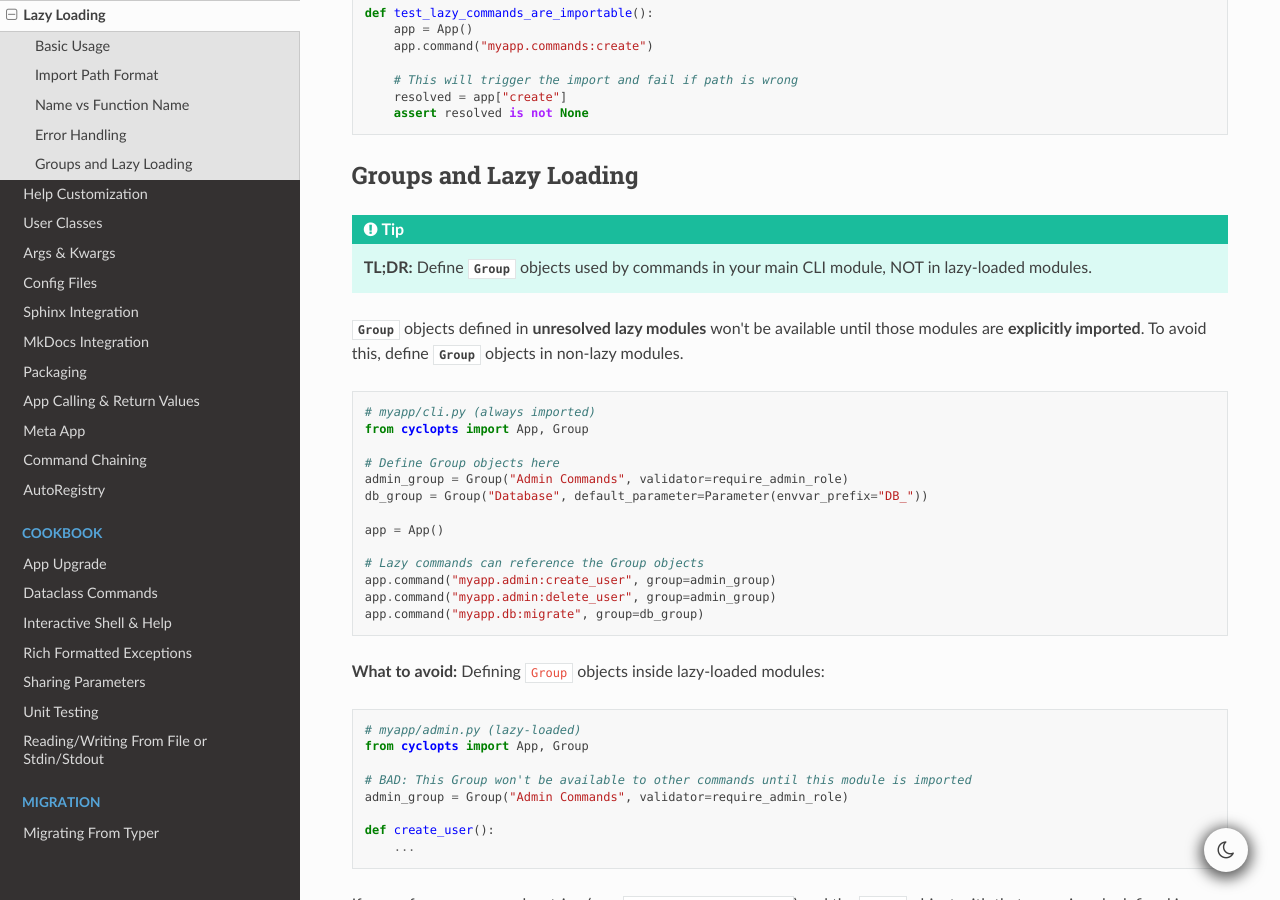
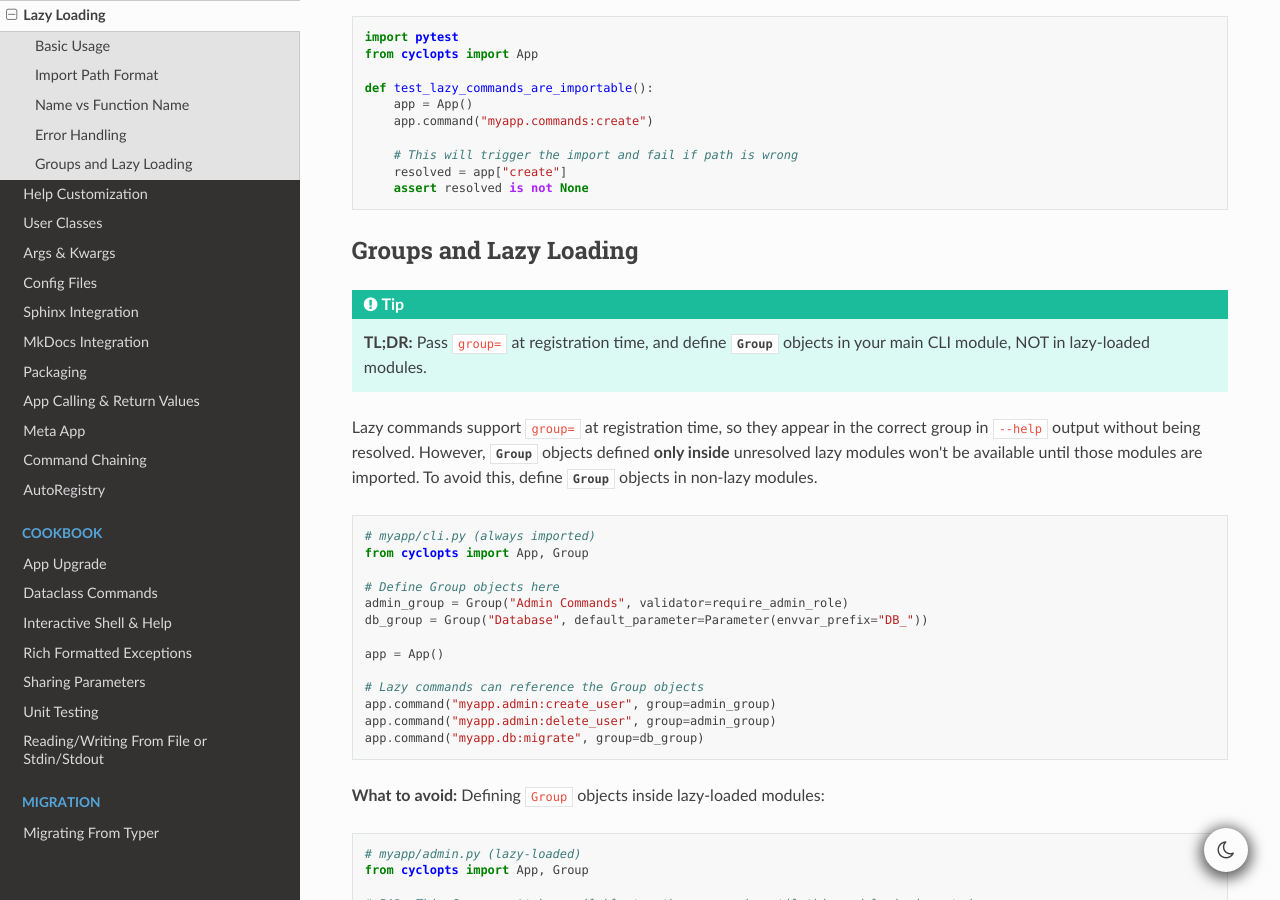
Before and after one commit to BrianPugh/cyclopts, a Sphinx documentation site: the page built from docs/source/lazy_loading.rst, in a window 1280 px wide and 900 px high, scrolled down 2821 px. Built offline with Sphinx 7.4.7 and the Read the Docs theme 3.1.0, drawn with Linux system fonts in a browser that asks for light colours; the version number could not be read and is left out; some of the changed text lies outside the part shown.

Commit message:
update docs

```diff
--- a/docs/source/lazy_loading.rst
+++ b/docs/source/lazy_loading.rst
@@ -48,8 +48,11 @@
 Lazy commands are resolved/imported in these situations:
 
 - **Command Execution** - When the user runs that specific command
-- **Help Generation** - When displaying help that includes the command
+- **Subcommand Help** - When displaying ``--help`` for the specific lazy command (e.g., ``myapp lazy-cmd --help``)
 - **Direct Access** - When accessing via ``app["command_name"]``
+
+Parent ``--help`` (e.g., ``myapp --help``) displays lazy commands using metadata provided at registration time
+(``help=``, ``group=``, ``show=``, ``sort_key=``) **without** resolving them.
 
 In order to benefit from lazy loading, you have to make sure that the files are not imported by other means when your CLI starts up.
 
@@ -156,10 +159,11 @@
 Groups and Lazy Loading
 -----------------------
 
-.. tip:: **TL;DR:** Define :class:`~cyclopts.Group` objects used by commands in your main CLI module, NOT in lazy-loaded modules.
+.. tip:: **TL;DR:** Pass ``group=`` at registration time, and define :class:`~cyclopts.Group` objects in your main CLI module, NOT in lazy-loaded modules.
 
-:class:`~cyclopts.Group` objects defined in **unresolved lazy modules** won't be available
-until those modules are **explicitly imported**. To avoid this, define :class:`~cyclopts.Group` objects in non-lazy modules.
+Lazy commands support ``group=`` at registration time, so they appear in the correct group in ``--help`` output without being resolved.
+However, :class:`~cyclopts.Group` objects defined **only inside** unresolved lazy modules won't be available until those modules are imported.
+To avoid this, define :class:`~cyclopts.Group` objects in non-lazy modules.
 
 .. code-block:: python
 
```
